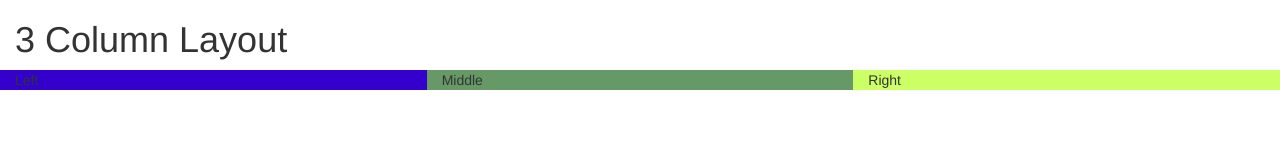
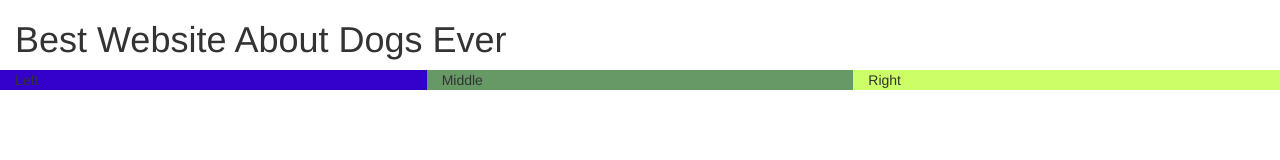
Before and after one commit to sonchay64/dog, a plain HTML site: page index.html in a window 1280 px wide. Drawn offline with nearby package versions, Linux system fonts and the light colour scheme.

Commit message:
change title & main heading

```diff
--- a/index.html
+++ b/index.html
@@ -2,7 +2,7 @@
 <html xmlns="http://www.w3.org/1999/xhtml">
 <head>
 <meta http-equiv="Content-Type" content="text/html; charset=utf-8" />
-<title>Github Dog</title>
+<title>Sweet Dogs</title>
 <link rel="stylesheet" href="https://maxcdn.bootstrapcdn.com/bootstrap/3.3.7/css/bootstrap.min.css" integrity="sha384-BVYiiSIFeK1dGmJRAkycuHAHRg32OmUcww7on3RYdg4Va+PmSTsz/K68vbdEjh4u" crossorigin="anonymous">
 </head>
 
@@ -10,7 +10,7 @@
 
 <div class="container-fluid">
 
-<h1>3 Column Layout</h1>
+<h1>Best Website About Dogs Ever</h1>
 
 <div class="row">
 
```
